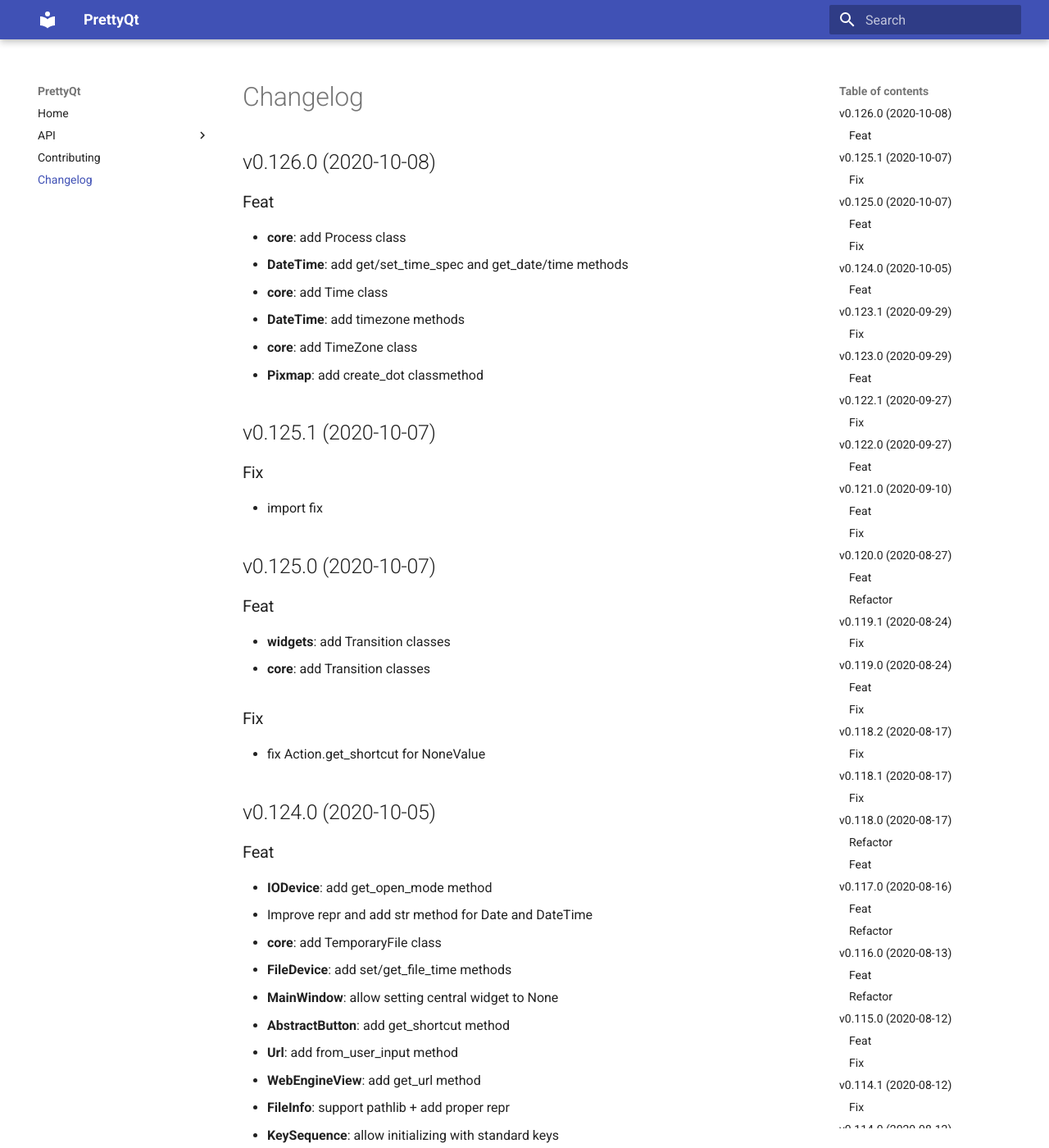
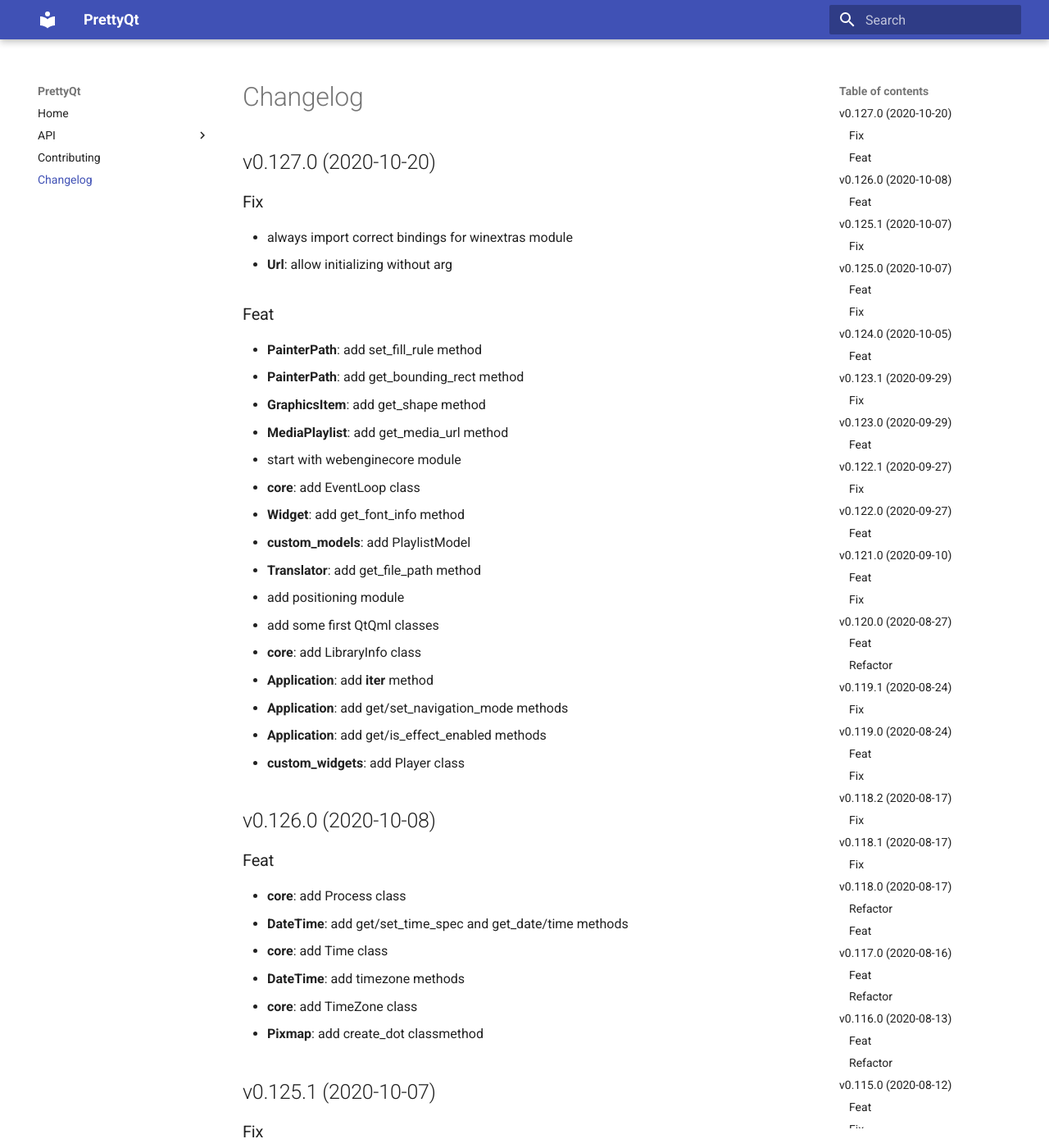
Before and after one commit to phil65/PrettyQt, an MkDocs documentation site: the page built from docs/changelog.md, in a window 1280 px wide and 1400 px high. Shown: the whole window at 82% size. Built offline with MkDocs 1.6.1 and Material for MkDocs 9.7.7, drawn with Linux system fonts in a browser that asks for light colours.

Commit message:
bump: version 0.126.0 → 0.127.0

```diff
--- a/docs/changelog.md
+++ b/docs/changelog.md
@@ -1,3 +1,29 @@
+## v0.127.0 (2020-10-20)
+
+### Fix
+
+- always import correct bindings for winextras module
+- **Url**: allow initializing without arg
+
+### Feat
+
+- **PainterPath**: add set_fill_rule method
+- **PainterPath**: add get_bounding_rect method
+- **GraphicsItem**: add get_shape method
+- **MediaPlaylist**: add get_media_url method
+- start with webenginecore module
+- **core**: add EventLoop class
+- **Widget**: add get_font_info method
+- **custom_models**: add PlaylistModel
+- **Translator**: add get_file_path method
+- add positioning module
+- add some first QtQml classes
+- **core**: add LibraryInfo class
+- **Application**: add __iter__ method
+- **Application**: add get/set_navigation_mode methods
+- **Application**: add get/is_effect_enabled methods
+- **custom_widgets**: add Player class
+
 ## v0.126.0 (2020-10-08)
 
 ### Feat
--- a/prettyqt/__init__.py
+++ b/prettyqt/__init__.py
@@ -4,7 +4,7 @@
 
 __author__ = """Philipp Temminghoff"""
 __email__ = "phil65@kodi.tv"
-__version__ = "0.126.0"
+__version__ = "0.127.0"
 
 
 def debug():
--- a/pyproject.toml
+++ b/pyproject.toml
@@ -1,6 +1,6 @@
 [tool.poetry]
 name = "PrettyQt"
-version = "0.126.0"
+version = "0.127.0"
 description = "A pythonic layer on top of qtpy"
 readme = 'docs/index.md'
 repository = "https://github.com/phil65/prettyqt"
@@ -130,7 +130,7 @@
 '''
 [tool.commitizen]
 name = "cz_conventional_commits"
-version = "0.126.0"
+version = "0.127.0"
 tag_format = "v$version"
 version_files = [
     "prettyqt/__init__.py:__version__",
--- a/setup.py
+++ b/setup.py
@@ -40,6 +40,6 @@
     packages=find_packages(),
     test_suite="tests",
     url="https://github.com/phil65/prettyqt",
-    version="0.126.0",
+    version="0.127.0",
     zip_safe=False,
 )
```
Also changed, not shown: CHANGELOG.md (+26 -0 lines).
